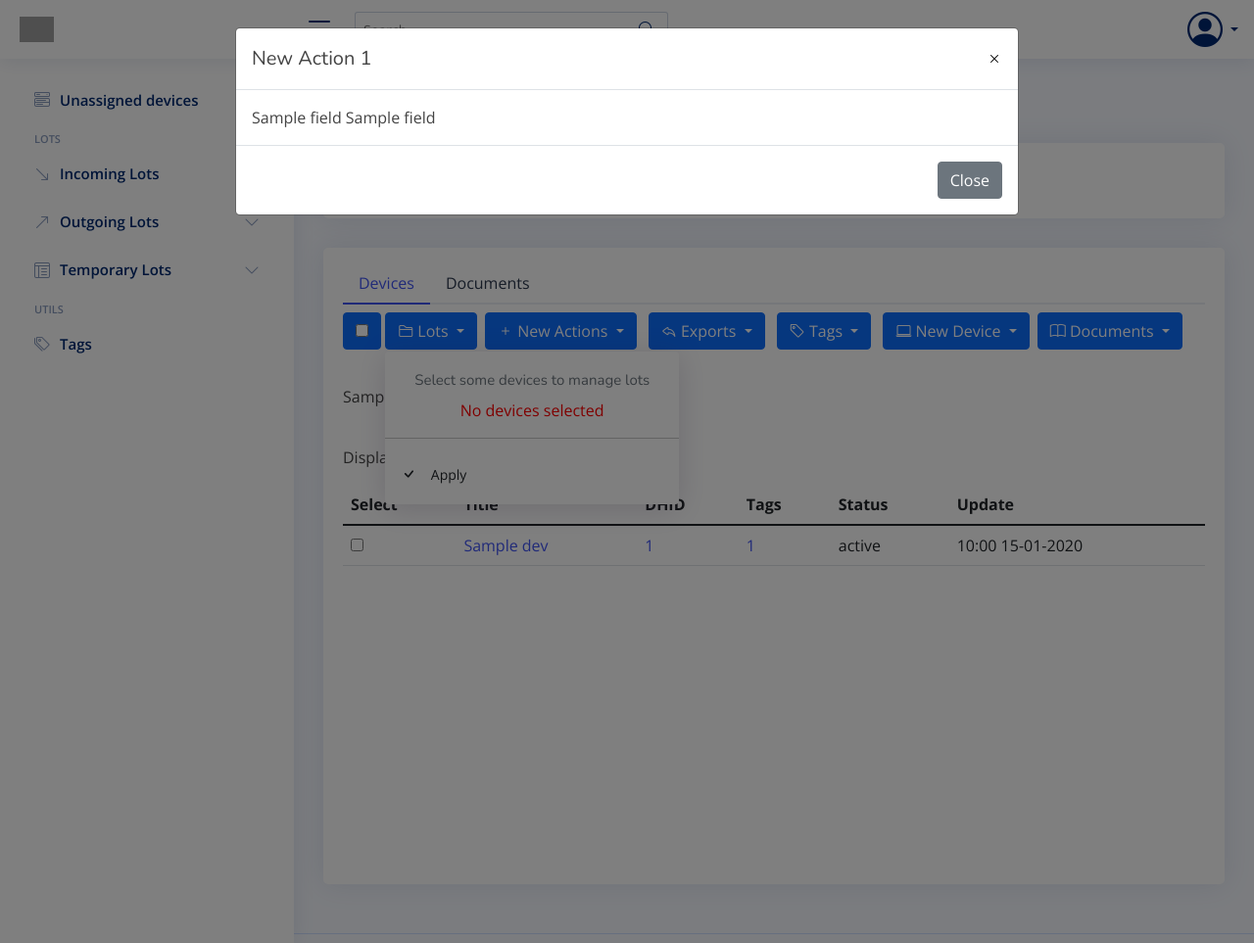
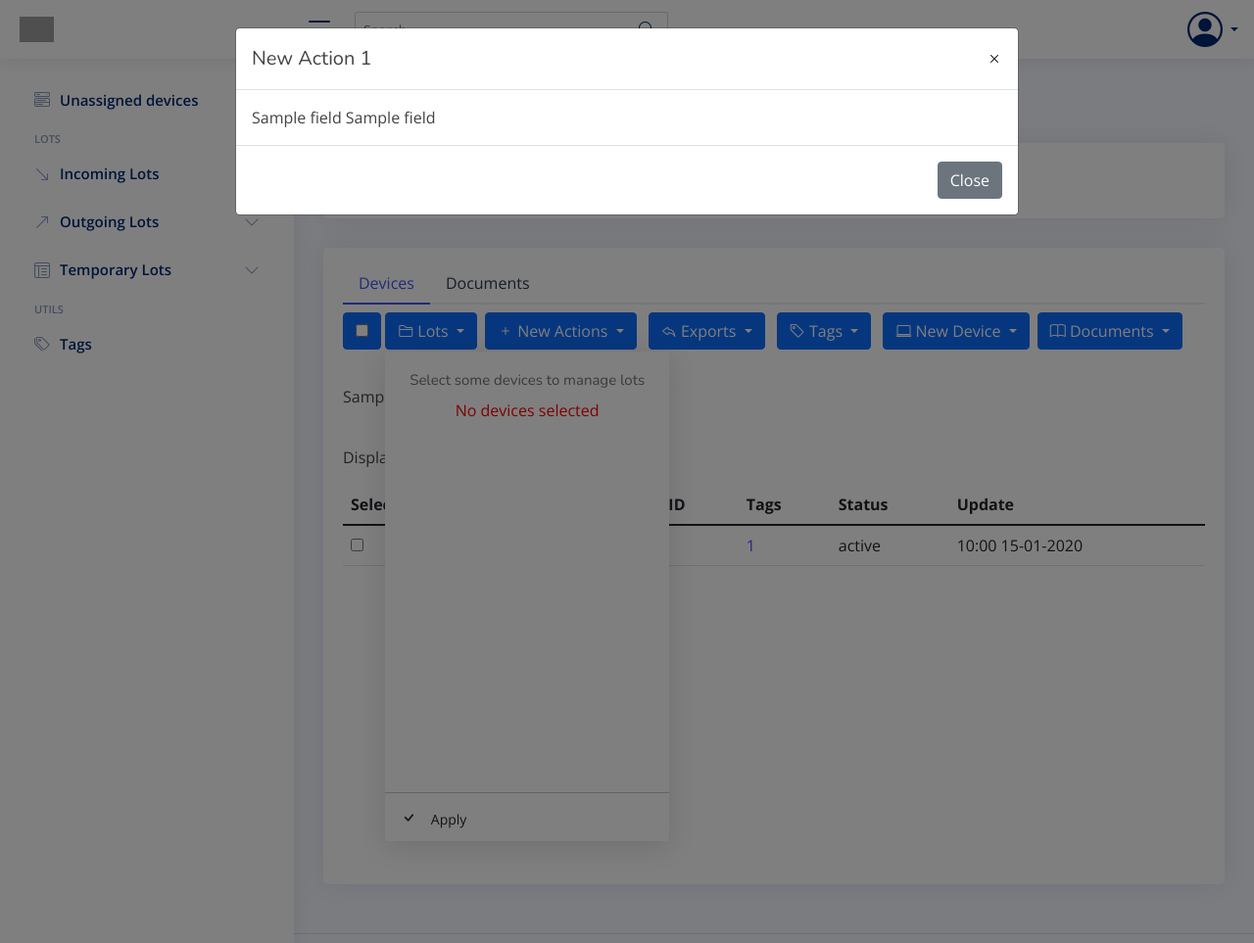
Before and after one commit to eReuse/devicehub-teal, a Python web app: template ereuse_devicehub/templates/inventory/device_list.html in a window 1280 px wide, after a click on "Lots". Shown: the whole page at 98% size. Run offline with Jinja, Linux system fonts and the light colour scheme; the template is opened without the code that fills it: most values are stand-ins (such as "Sample title", 1, 10 or a date in 2020); some libraries are stand-ins or nearby versions; grey boxes are pictures that could not be loaded.

Commit message:
Style fix show lots as list

```diff
--- a/ereuse_devicehub/static/css/style.css
+++ b/ereuse_devicehub/static/css/style.css
@@ -1082,3 +1082,25 @@ h1, h2, h3, h4, h5, h6 {
   font-size: 13px;
   color: #012970;
 }
+
+/*--------------------------------------------------------------
+# LotsSelector
+--------------------------------------------------------------*/
+
+#dropDownLotsSelector {
+  max-height: 500px;
+}
+
+#dropDownLotsSelector > ul#LotsSelector {
+  list-style-type: none;
+  margin: 0;
+  padding: 0;
+  min-width: max-content;
+  height: 40vh;
+  overflow-y: auto;
+}
+
+#dropDownLotsSelector #ApplyDeviceLots {
+  padding-top: 0px;
+  padding-bottom: 5px;
+}
--- a/ereuse_devicehub/templates/inventory/device_list.html
+++ b/ereuse_devicehub/templates/inventory/device_list.html
@@ -79,9 +79,9 @@
                   <span class="caret"></span>
                 </button>
                 <span class="d-none" id="activeTradeModal" data-bs-toggle="modal" data-bs-target="#tradeLotModal"></span>
-                <ul class="dropdown-menu" aria-labelledby="btnLots" style="width: 300px;" id="dropDownLotsSelector">
+                <ul class="dropdown-menu" aria-labelledby="btnLots" id="dropDownLotsSelector">
                   <h6 class="dropdown-header">Select some devices to manage lots</h6>
-                  <ul style="list-style-type: none; margin: 0; padding: 0;" class="mx-3" id="LotsSelector"></ul>
+                  <ul class="mx-3" id="LotsSelector"></ul>
                   <li><hr /></li>
                   <li>
                     <a href="#" class="dropdown-item" id="ApplyDeviceLots">
```
